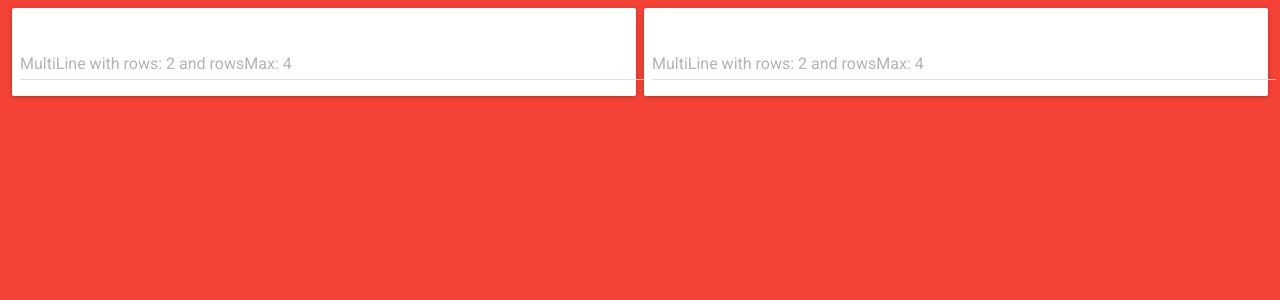
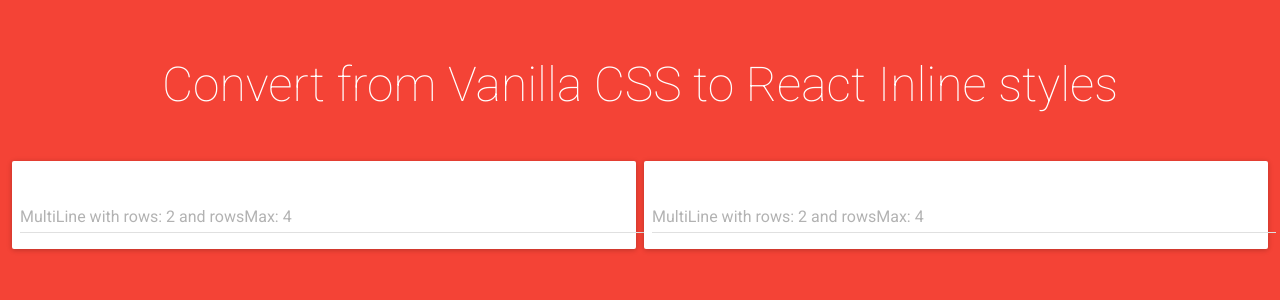
Before and after one commit to SuhairZain/css-reactify, a React app: page / in a window 1280 px wide. Shown: the top 300 px of the page. Built offline with nearby package versions, Linux system fonts and the light colour scheme; what react-tap-event-plugin would draw is missing.

Commit message:
added title

```diff
--- a/src/App.jsx
+++ b/src/App.jsx
@@ -22,7 +22,18 @@ class App extends React.Component {
 
     styles = {
         root: {
+            display: 'flex',
+            flexDirection: 'column'
+        },
+        cards: {
             display: 'flex'
+        },
+        title: {
+            color: '#fff',
+            fontSize: '3em',
+            fontWeight: 100,
+            textAlign: 'center',
+            width: '100%'
         }
     };
 
@@ -36,8 +47,11 @@ class App extends React.Component {
     render() {
         return (
             <div style={this.styles.root}>
-                <InputCard onChange={this.handleChange} text={this.state.input}/>
-                <InputCard text={this.state.output}/>
+                <p style={this.styles.title}>Convert from Vanilla CSS to React Inline styles</p>
+                <div style={this.styles.cards}>
+                    <InputCard onChange={this.handleChange} text={this.state.input}/>
+                    <InputCard text={this.state.output}/>
+                </div>
             </div>
         );
     }
--- a/src/core/reactify.js
+++ b/src/core/reactify.js
@@ -9,7 +9,6 @@ export const reactify = function(object){
     const out = {};
 
     parse(object).stylesheet.rules.map(function(rule){
-        console.log(rule);
         const cls = {};
 
         rule.declarations.map(function (declaration) {
```
